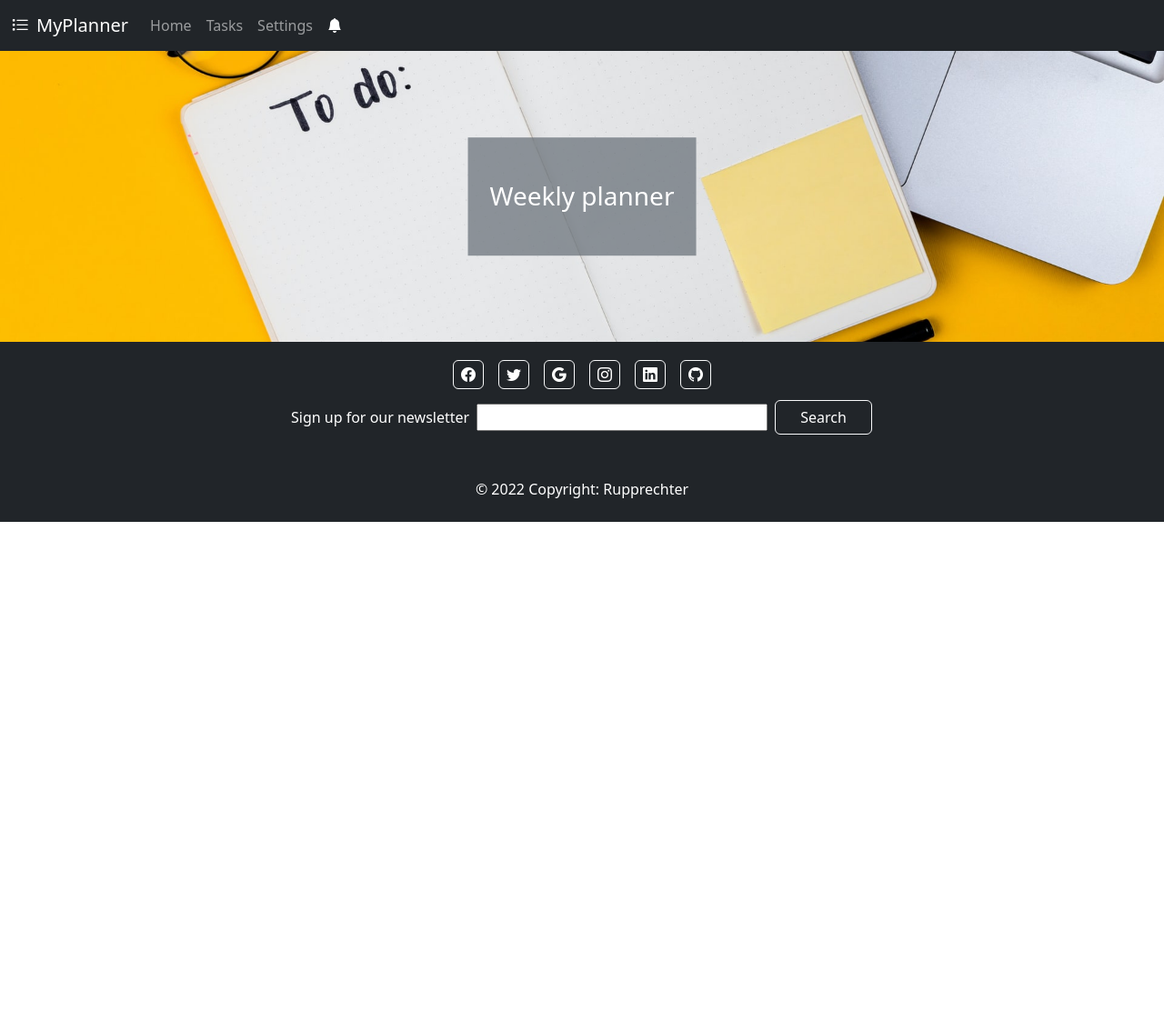
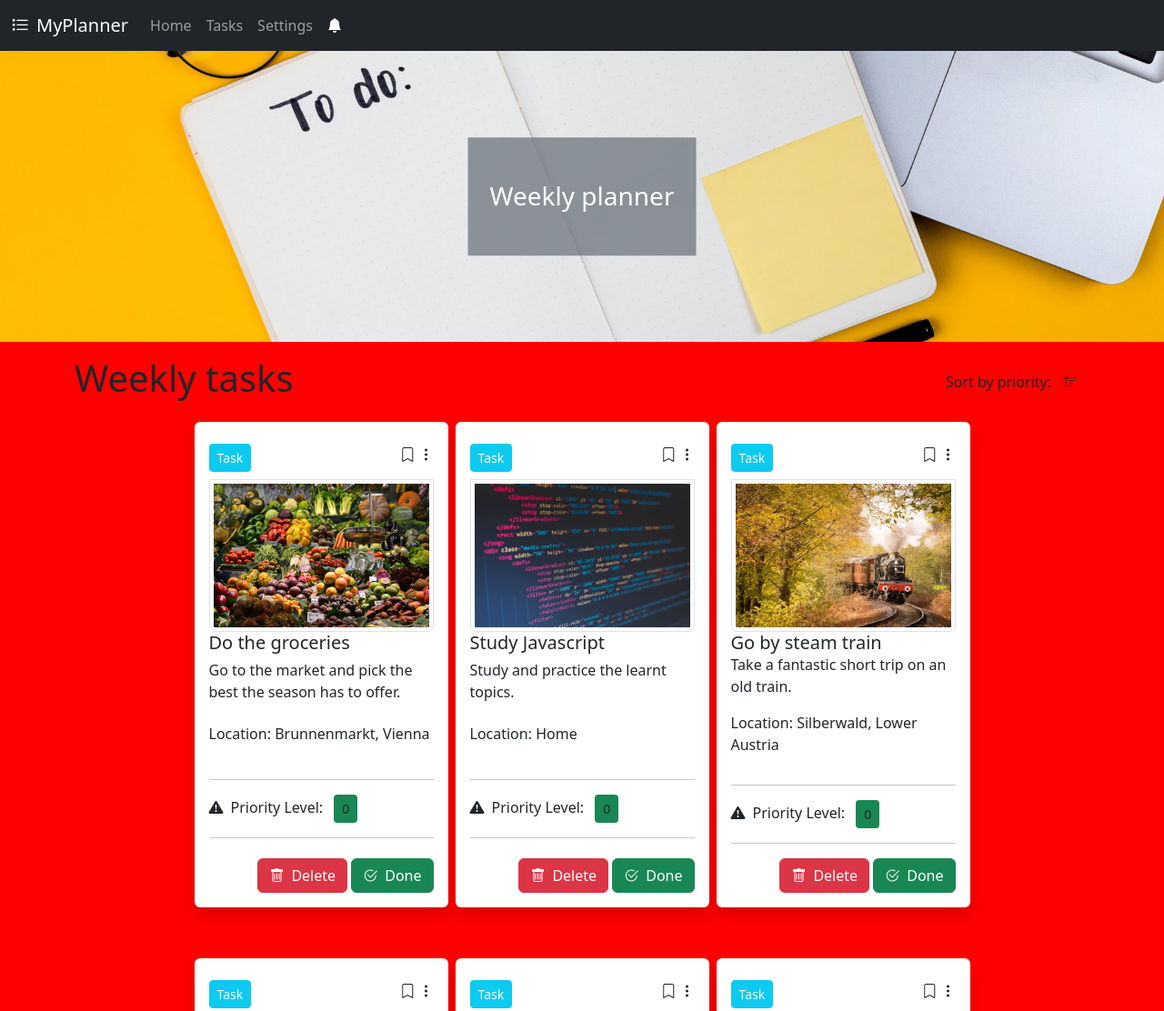
Before and after one commit to isolde-r/FE16-CR4-Rupprechter, a plain HTML site: page index.html in a window 1280 px wide. Shown: the top 1112 px of the page at 91% size. Before the commit the page ends 800 px from the top, so only its background shows below. Drawn offline with nearby package versions, Linux system fonts and the light colour scheme.

Commit message:
adds card section with content

```diff
--- a/css/style.css
+++ b/css/style.css
@@ -1,3 +1,6 @@
+body {
+    box-sizing: border-box;
+}
 .hero {
     height: 40vh;
 }
@@ -8,3 +11,24 @@
     width: 100vw;
     height: 100%
 }
+
+
+
+
+@media screen and (min-width: 992px) {
+    body {
+        background-color: red;
+    }
+}
+
+@media screen and (max-width: 991px) {
+    body {
+        background-color: orange;
+    }
+}
+
+@media screen and (max-width: 767px) {
+    body {
+        background-color: yellow;
+    }
+}
--- a/index.html
+++ b/index.html
@@ -48,10 +48,23 @@
                 class="h3 text-white position-absolute top-50 start-50 translate-middle text-center px-4 py-5 bg-secondary bg-opacity-75">
                 Weekly planner</h1>
         </section>
+        <section class="container">
+            <header class="d-flex align-items-center my-3">
+                <h1 class="me-auto">Weekly tasks</h1>
+                <p class="m-0">Sort by priority:</p>
+                <button type="button" class="btn sortMe"><i class="bi bi-sort-up"></i></button>
+            </header>
+            <div class="cards d-flex flex-wrap gap-2 justify-content-center"></div>
+        </section>
 
     </main>
     <footer class="navbar container-fluid d-block bg-dark text-center">
-       <p class="text-white my-3 text"><i class="bi bi-facebook px-2 py-1 border-light border m-2 rounded"></i><i class="bi bi-twitter px-2 py-1 border-light border m-2 rounded"></i><i class="bi bi-google px-2 py-1 border-light border m-2 rounded"></i><i class="bi bi-instagram px-2 py-1 border-light border m-2 rounded"></i><i class="bi bi-linkedin px-2 py-1 border-light border m-2 rounded"></i><i class="bi bi-github px-2 py-1 border-light border m-2 rounded"></i></p>
+        <p class="text-white my-3 text"><i class="bi bi-facebook px-2 py-1 border-light border m-2 rounded"></i><i
+                class="bi bi-twitter px-2 py-1 border-light border m-2 rounded"></i><i
+                class="bi bi-google px-2 py-1 border-light border m-2 rounded"></i><i
+                class="bi bi-instagram px-2 py-1 border-light border m-2 rounded"></i><i
+                class="bi bi-linkedin px-2 py-1 border-light border m-2 rounded"></i><i
+                class="bi bi-github px-2 py-1 border-light border m-2 rounded"></i></p>
         <!-- <nav class=" "> -->
         <!-- <div class=""> -->
         <form class="d-flex align-items-center text-white" role="search">
--- a/js/data.json
+++ b/js/data.json
@@ -3,63 +3,63 @@ let tasks = `[
         "taskName": "Do the groceries",
         "image": "images/grocery.jpg",
         "description": "Go to the market and pick the best the season has to offer.",
-        "importance": 5,
+        "importance": 0,
         "location": "Brunnenmarkt, Vienna"
     },
     {
         "taskName": "Study Javascript",
         "image": "images/javascript.jpg",
         "description": "Study and practice the learnt topics.",
-        "importance": 4,
+        "importance": 0,
         "location": "Home"
     },
     {
         "taskName": "Go by steam train",
         "image": "images/steamtrain.jpg",
         "description": "Take a fantastic short trip on an old train.",
-        "importance": 3,
+        "importance": 0,
         "location": "Silberwald, Lower Austria"
     },
     {
         "taskName": "Meet best friends",
         "image": "images/friends.jpg",
         "description": "Have a good, carefree time with old friends.",
-        "importance": 3,
+        "importance": 0,
         "location": "Donauinsel, Vienna"
     },
     {
         "taskName": "Do the laundry",
         "image": "images/laundry.jpg",
         "description": "Turn up your favorite song and get rid of this annoying task.",
-        "importance": 4,
+        "importance": 0,
         "location": "Home"
     },
     {
         "taskName": "Call grandparents",
         "image": "images/phone.jpg",
         "description": "They always love to hear the pranks of their grandchildren.",
-        "importance": 2,
+        "importance": 0,
         "location": "Home"
     },
     {
         "taskName": "Bake birthday cake",
         "image": "images/cake.jpg",
         "description": "Daddys Birthday is coming soon!!",
-        "importance": 5,
+        "importance": 0,
         "location": "Home"
     },
     {
         "taskName": "Buy birthday present",
         "image": "images/present.jpg",
         "description": "Buy something useful and sustainable.",
-        "importance": 3,
+        "importance": 0,
         "location": "Mariahilfer Straße, Vienna"
     },
     {
         "taskName": "Go to the playground",
         "image": "images/playground.jpg",
         "description": "Time to have fun for the kids.",
-        "importance": 2,
+        "importance": 0,
         "location": "Prater, Vienna"
     }
 ]`
--- a/js/script.js
+++ b/js/script.js
@@ -0,0 +1,80 @@
+let duties = JSON.parse(tasks);
+let taskOverview = document.querySelector(".cards");
+
+function printCard() {
+    taskOverview.innerHTML = "";
+    for (let i = 0; i < duties.length; i++) {
+        taskOverview.innerHTML += `<div class="shadow p-3 mb-5 bg-body rounded col-lg-3 col-md-5 col-s-12 m-0
+        container-fluid d-flex flex-column justify-content-between">
+
+
+        <header class="cardheader d-flex justify-content-between my-2">
+            <button type="button" class="btn btn-info btn-sm text-white">Task</button>
+            <div>
+                <i class="bi bi-bookmark"></i>
+                <i class="bi bi-three-dots-vertical"></i>
+            </div>
+        </header>
+        <img src="${duties[i].image}" class="card-img-top img-thumbnail" alt="...">
+        <div class="card-body d-flex flex-column justify-content-between">
+            <h5 class="card-title">${duties[i].taskName}</h5>
+            <p class="card-text">${duties[i].description}</p>
+            <p>Location: ${duties[i].location} </p>
+            <div>
+            <hr>
+                <p class="d-inline me-2"><i class="bi bi-exclamation-triangle-fill me-2 "></i>Priority Level:</p>
+                <button type="button" class="btn btn-sm btn-success prio-button">${duties[i].importance}</button>
+                <hr>
+            </div>
+            <div class="text-end align-self-end">
+                <button type="button" class="btn btn-danger"><i class="bi bi-trash me-2"></i>Delete</button>
+                <button type="button" class="btn btn-success"><i
+                        class="bi bi-check2-circle me-2"></i>Done</button>
+            </div>
+        </div>
+
+    </div>`
+
+    }
+
+    let prioButtons = document.querySelectorAll(".prio-button");
+
+    prioButtons.forEach((item, i) => {
+        item.addEventListener("click", () => {
+
+            duties[i].importance++;
+            item.innerHTML = duties[i].importance;
+            colorize(duties[i].importance, item);
+
+
+        })
+        colorize(duties[i].importance, item);
+    })
+}
+printCard();
+
+
+function colorize(newPrio, prioButton) {
+    if (newPrio < 2) {
+        prioButton.setAttribute("class", "btn btn-sm bg-success prio-button")
+    } else if (newPrio < 4) {
+        prioButton.setAttribute("class", "btn btn-sm bg-warning prio-button")
+    } else {
+        prioButton.setAttribute("class", "btn btn-sm bg-danger prio-button")
+    }
+}
+
+let sortButton = document.querySelector(".sortMe");
+sortButton.addEventListener("click", sortPrint);
+
+function sortPrint() {
+    console.log("sortPrint")
+    duties = duties.sort(sortImp);
+    printCard();
+}
+
+function sortImp(a, b) {
+    let difference = b.importance - a.importance
+    // console.log(`${b.taskName}(${b.importance}) - ${a.taskName}(${a.importance}) = ${difference}`);
+    return difference;
+}
```
Lines whose indentation alone changed are shown as unchanged.
